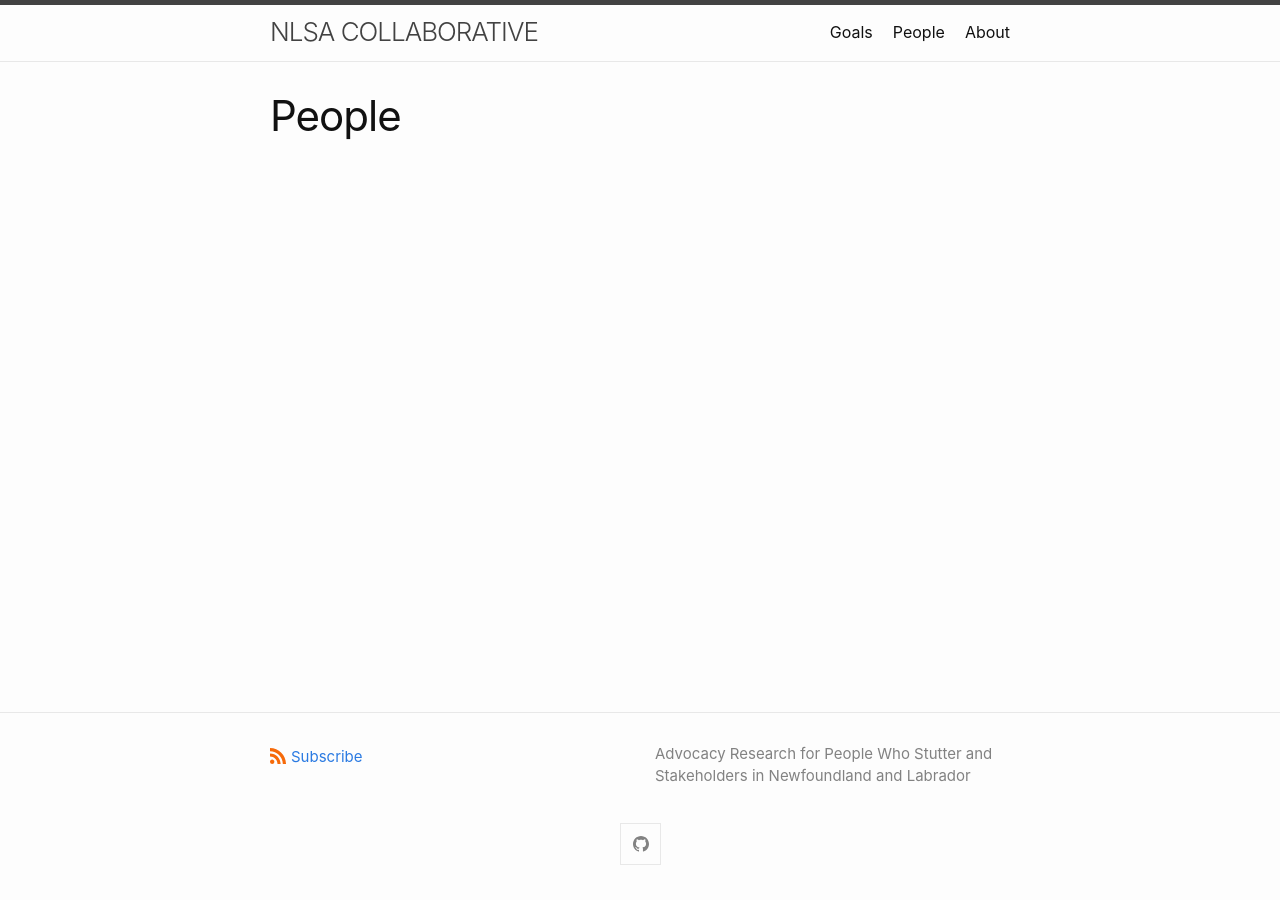
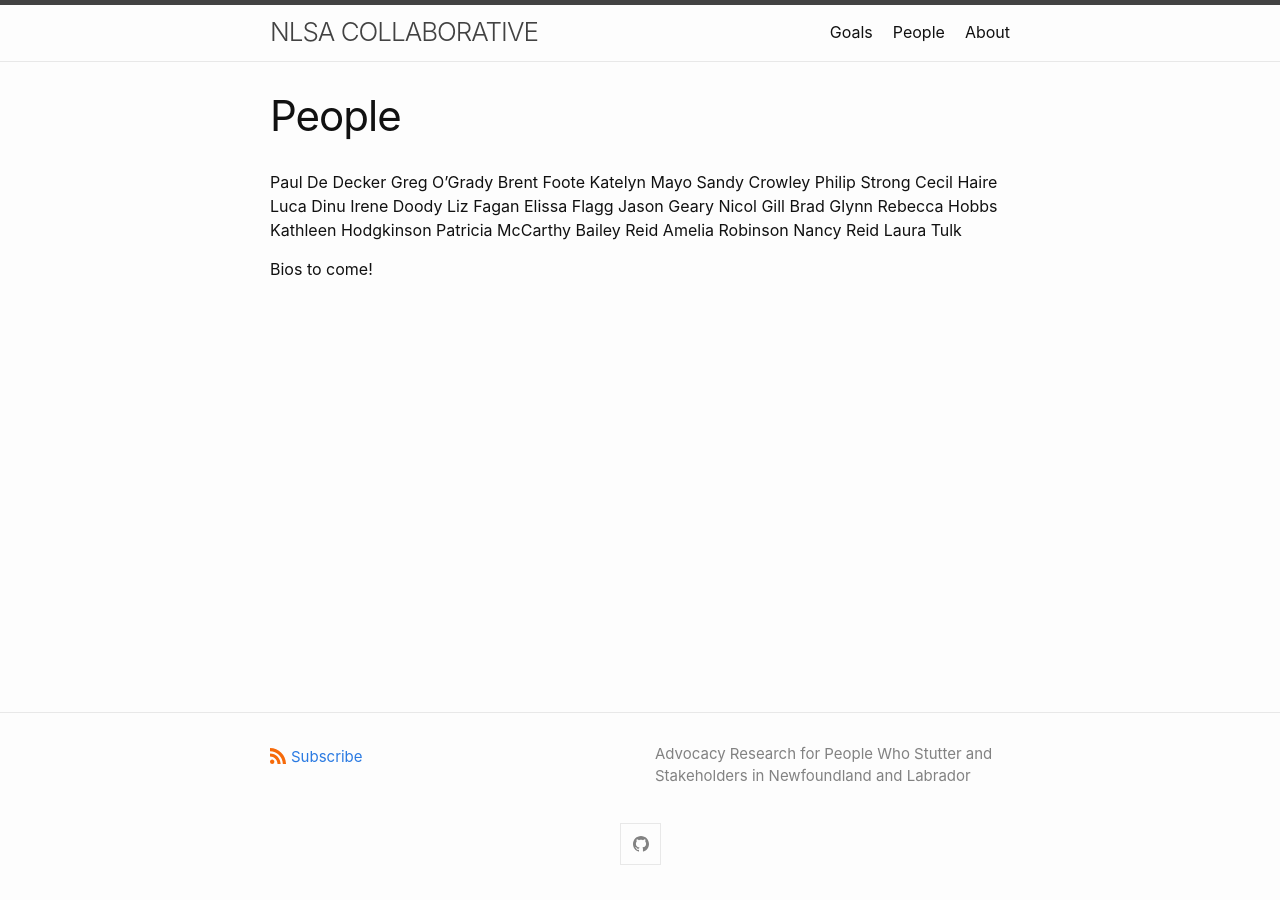
Before and after one commit to pauldedecker/commco-lab, a Jekyll site: the page built from People.md, in a window 1280 px wide. Built offline with Jekyll 4.4.1, drawn with Linux system fonts in a browser that asks for light colours.

Commit message:
Update People.md

```diff
--- a/People.md
+++ b/People.md
@@ -3,3 +3,26 @@ layout: page
 title: People
 permalink: /people/
 ---
+Paul De Decker
+Greg O'Grady
+Brent Foote
+Katelyn Mayo
+Sandy Crowley
+Philip Strong
+Cecil Haire
+Luca Dinu
+Irene Doody
+Liz Fagan
+Elissa Flagg
+Jason Geary
+Nicol Gill
+Brad Glynn
+Rebecca Hobbs
+Kathleen Hodgkinson
+Patricia McCarthy
+Bailey Reid
+Amelia Robinson
+Nancy Reid
+Laura Tulk
+
+Bios to come!
```
